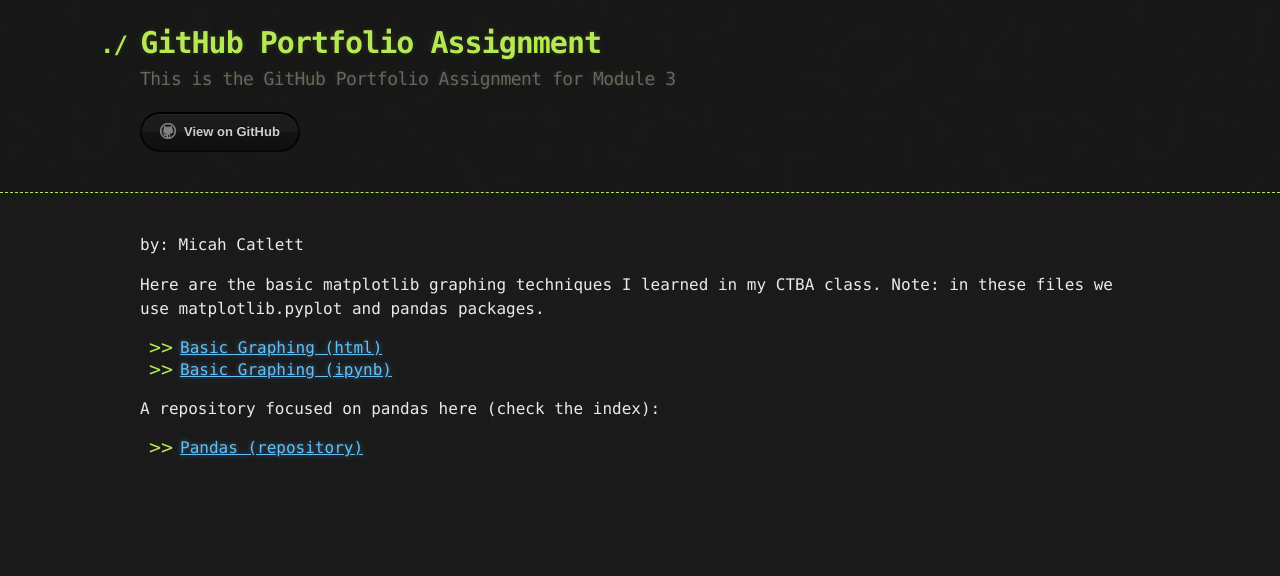
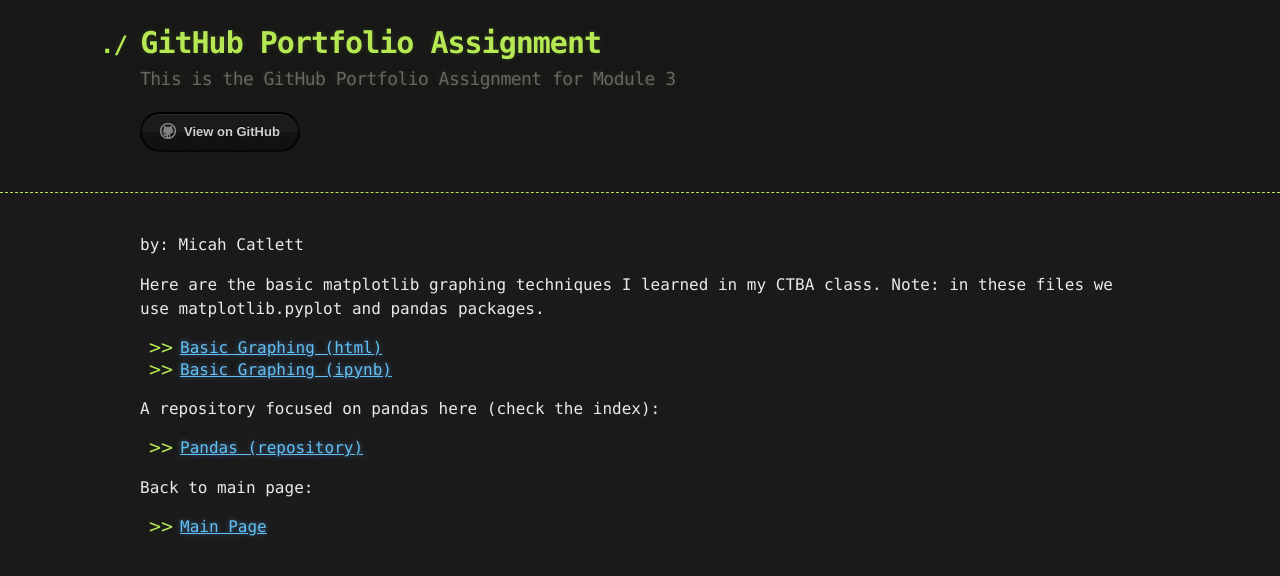
Before and after one commit to githubmicah/githubmicah.github.io, a Jekyll site: the page built from basicmatplotlib/index.md, in a window 1280 px wide. Shown: the top 576 px of the page. Built offline with Jekyll 4.4.1, drawn with Linux system fonts in a browser that asks for light colours; our own code applies the rules of GitHub Pages for plain Markdown files.

Commit message:
Update index.md

```diff
--- a/basicmatplotlib/index.md
+++ b/basicmatplotlib/index.md
@@ -10,3 +10,6 @@
 
 A repository focused on pandas here (check the index):
 - [Pandas (repository)](https://github.com/githubmicah/pandas)
+
+Back to main page:
+- [Main Page](https://githubmicah.github.io/)
```
